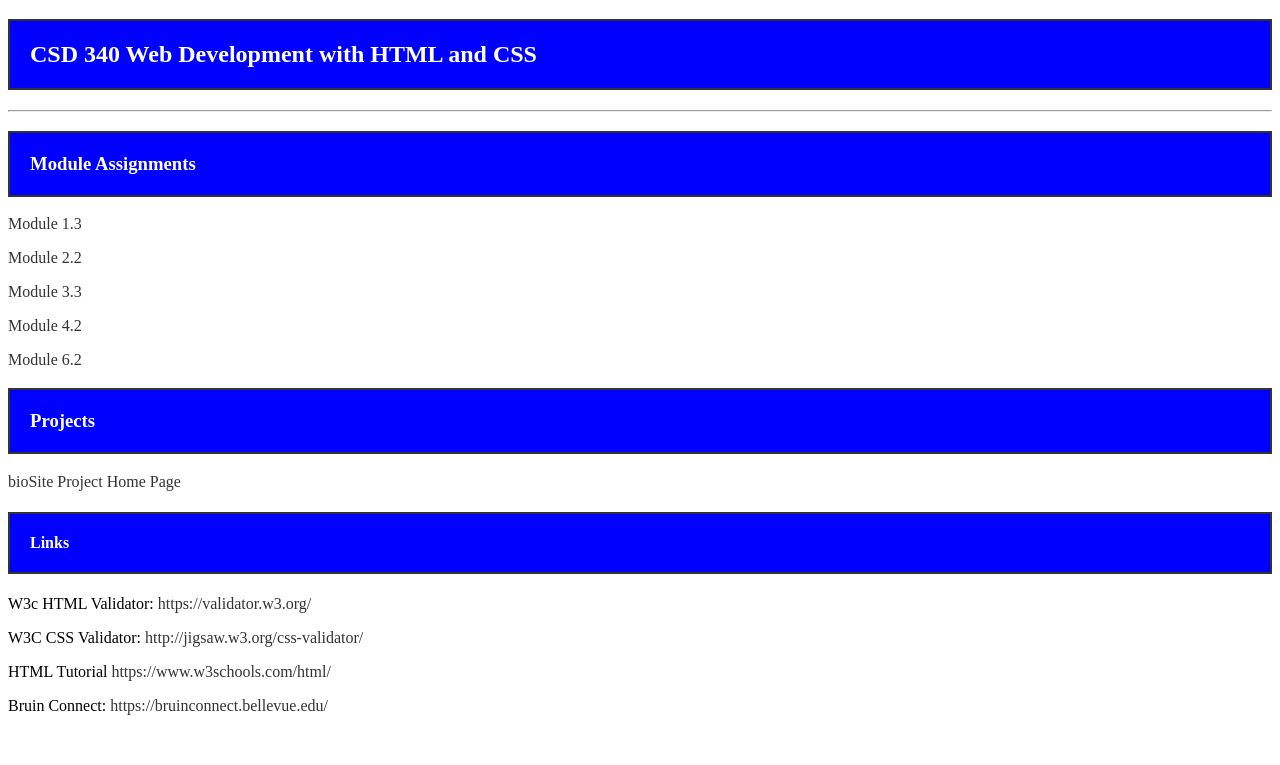
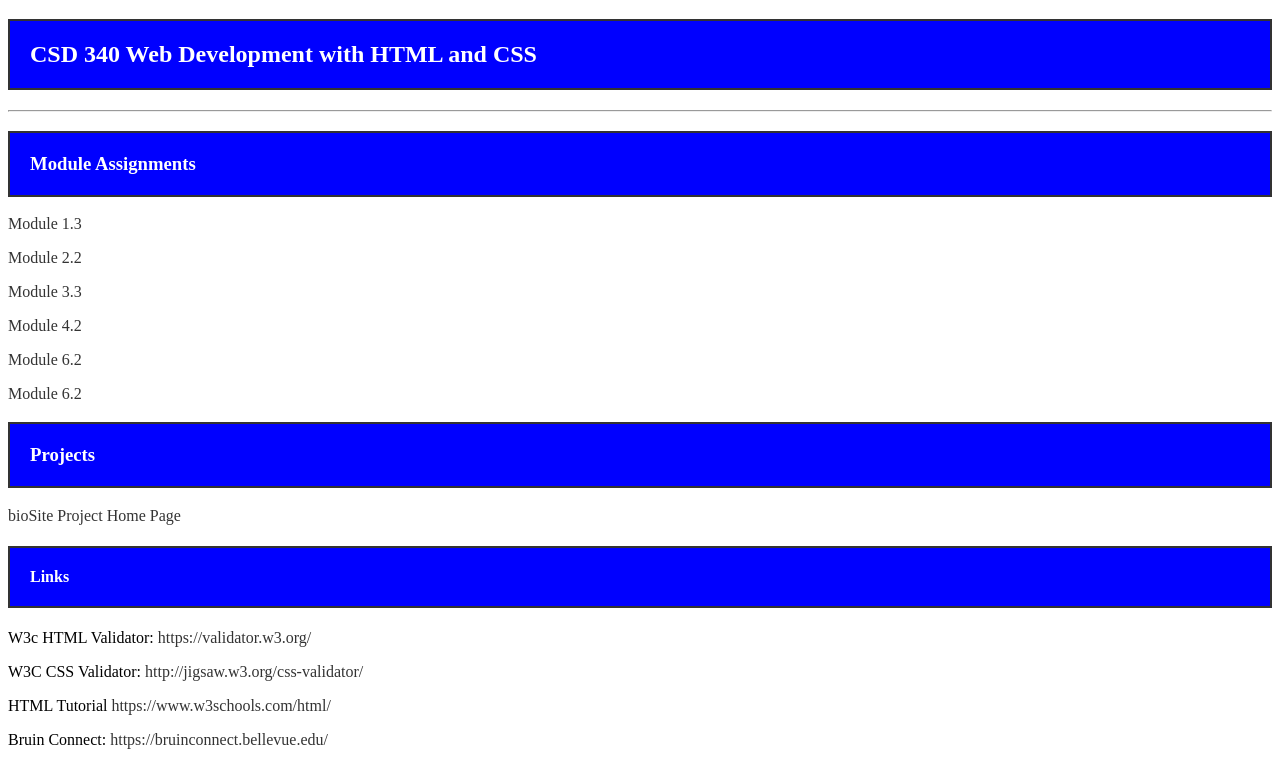
Before and after one commit to skitch518/csd-340, a plain HTML site: page index.html in a window 1280 px wide. Shown: the part 105-870 px from the top of the page. Before the commit the page ends 836 px from the top, so only its background shows below. Drawn offline with Linux system fonts and the light colour scheme.

Commit message:
adding link to index

```diff
--- a/index.html
+++ b/index.html
@@ -23,6 +23,8 @@
 <p><a href='https://skitch518.github.io/csd-340/module-3/Schriner_Mod3_3.html'>Module 3.3</a></p>
 <p><a href='https://skitch518.github.io/csd-340/module-4/Schriner_Mod4_2.html'>Module 4.2</a></p>
 <p><a href='https://skitch518.github.io/csd-340/module-6/Schriner_Mod6_2.html'>Module 6.2</a></p>
+<p><a href='https://skitch518.github.io/csd-340/module-8/Schriner_Mod8_2.html'>Module 6.2</a></p>
+
 
 
 <h3>Projects</h3>
```
